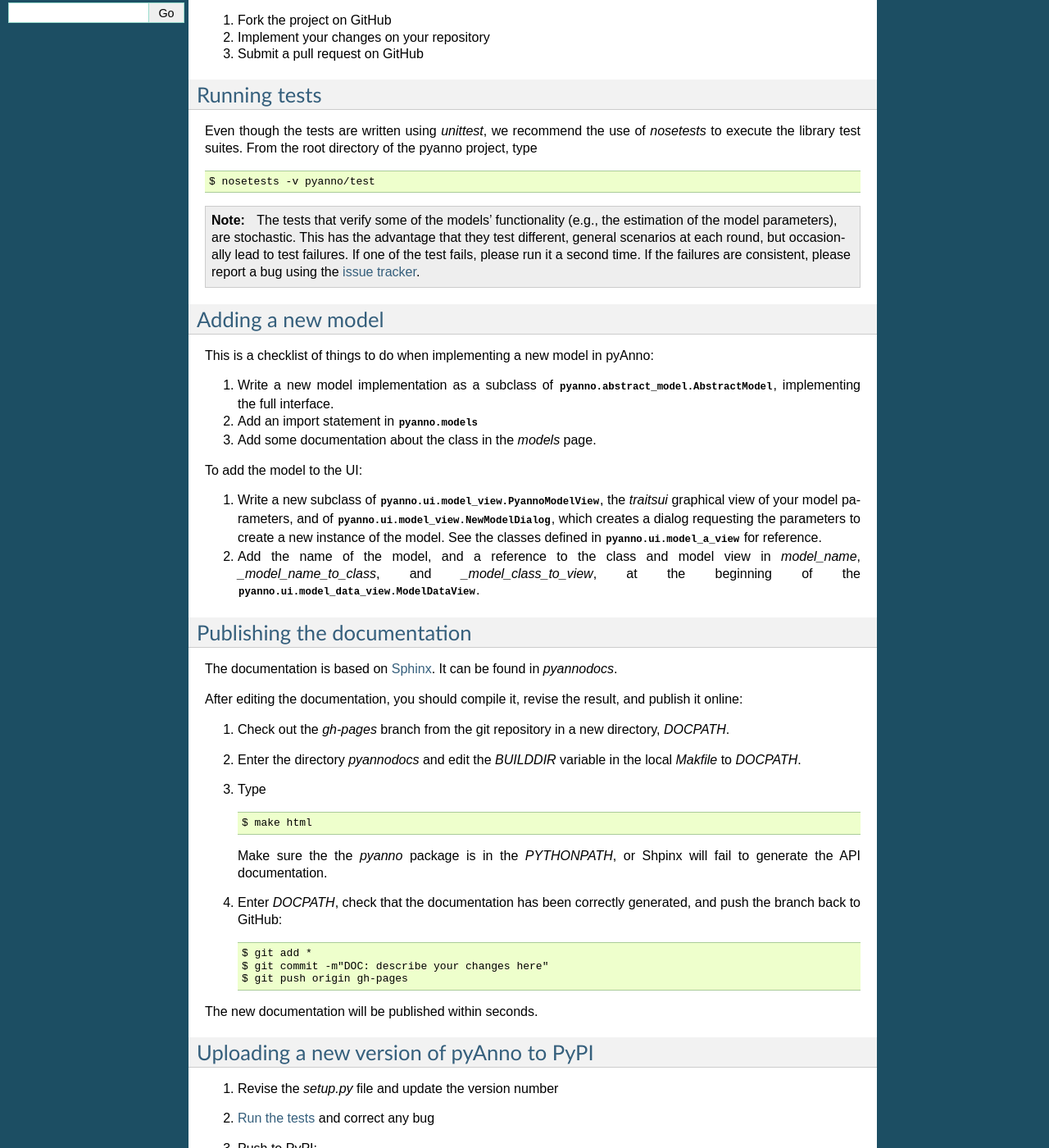
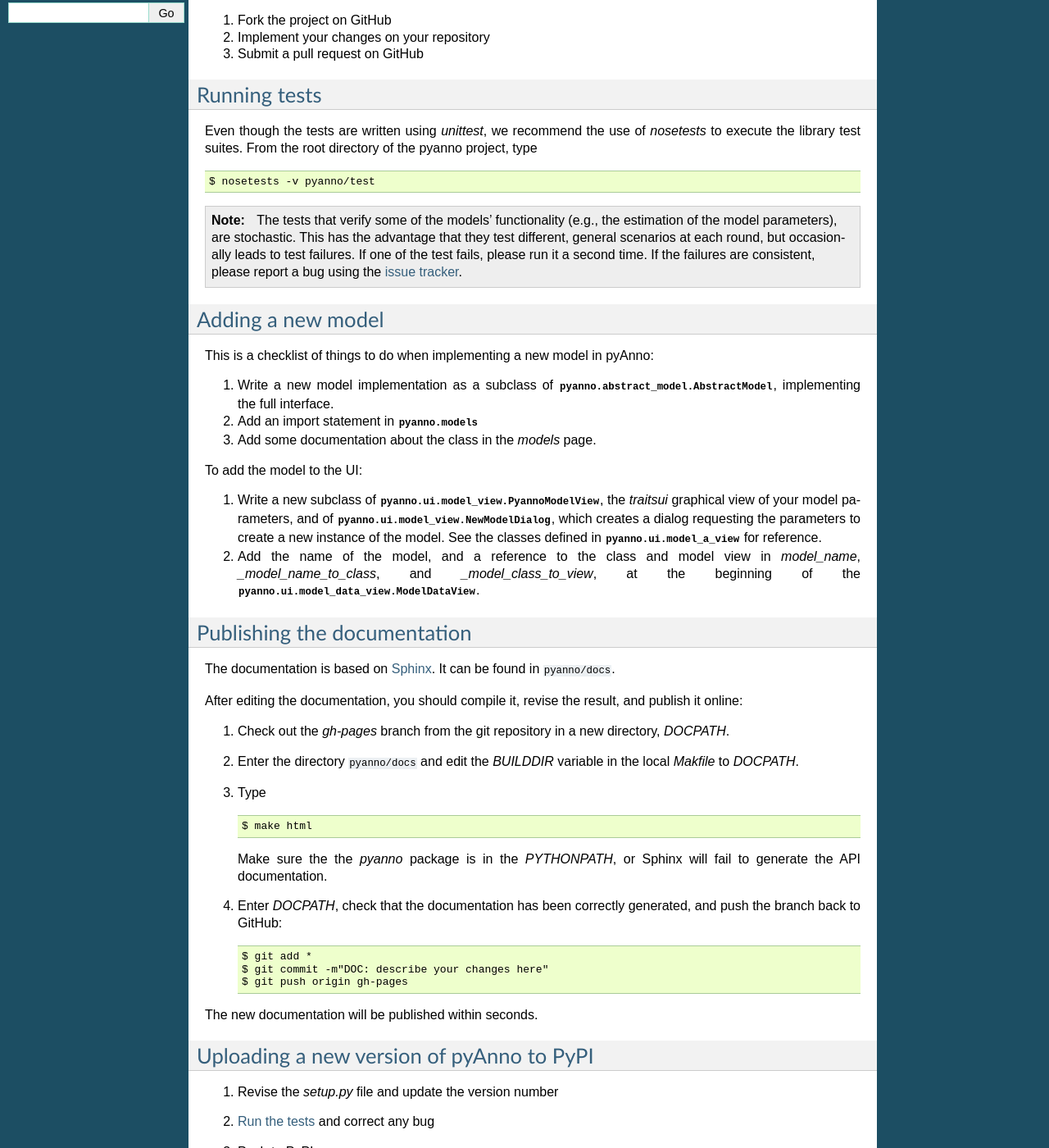
Before and after one commit to xpw0222/uchicago-pyanno, a Sphinx documentation site: the page built from docs/source/developer_guide.rst, in a window 1280 px wide and 1400 px high, scrolled down 409 px. Shown: the whole window at 82% size. Built offline with Sphinx 7.4.7, drawn with Linux system fonts in a browser that asks for light colours; formulas are drawn with MathJax 3.

Commit message:
DOC: typos

```diff
--- a/docs/source/developer_guide.rst
+++ b/docs/source/developer_guide.rst
@@ -34,7 +34,7 @@
     The tests that verify some of the models' functionality (e.g.,
     the estimation of the model parameters), are stochastic. This has the advantage
     that they test different, general scenarios at each round, but occasionally
-    lead to test failures. If one of the test fails, please run it a second time.
+    leads to test failures. If one of the test fails, please run it a second time.
     If the failures are consistent, please report a bug using the
     `issue tracker <https://github.com/enthought/uchicago-pyanno/issues>`_.
 
@@ -71,7 +71,7 @@
 ----------------------------
 
 The documentation is based on `Sphinx <http://sphinx.pocoo.org/index.html>`_.
-It can be found in `pyanno\docs`.
+It can be found in :file:`pyanno/docs`.
 
 After editing the documentation, you should compile it, revise the result,
 and publish it online:
@@ -79,7 +79,7 @@
 1) Check out the `gh-pages` branch from the git repository in a new
    directory, `DOCPATH`.
 
-2) Enter the directory `pyanno\docs` and
+2) Enter the directory :file:`pyanno/docs` and
    edit the `BUILDDIR` variable in the local `Makfile` to `DOCPATH`.
 
 3) Type ::
@@ -87,7 +87,7 @@
     $ make html
 
    Make sure the the `pyanno` package
-   is in the `PYTHONPATH`, or Shpinx will fail to generate the API
+   is in the `PYTHONPATH`, or Sphinx will fail to generate the API
    documentation.
 
 4) Enter `DOCPATH`, check that the documentation has been correctly generated,
--- a/docs/source/models.rst
+++ b/docs/source/models.rst
@@ -86,7 +86,7 @@
 
 There are two sets of parameters: :math:`\gamma_k` controls the
 prior probability of generating a label of class :math:`k`.
-The accuracy parameter :math:`\\theta^j_k` controls the probability of annotator
+The accuracy parameter :math:`\theta^j_k` controls the probability of annotator
 :math:`j` reporting class :math:`k'` given that the true label is :math:`k`.
 An important part of the model is that the error probability is controlled
 by just one parameter per annotator, making estimation more robust and
@@ -119,8 +119,8 @@
 generalization of the earlier model proposed in [Dawid1979]_. The generative
 process is identical to the one in model B-with-theta, except that
 a) the accuracy parameters are represented by a full tensor
-:math:`\\theta_{j,k,k'} = P(x^j = k' | y = k)`, and b) it defines prior
-probabilities over the model parameters, :math:`\\theta`, and :math:`\pi`.
+:math:`\theta_{j,k,k'} = P(x^j = k' | y = k)`, and b) it defines prior
+probabilities over the model parameters, :math:`\theta`, and :math:`\pi`.
 
 The complete model description is as follows:
 
```
